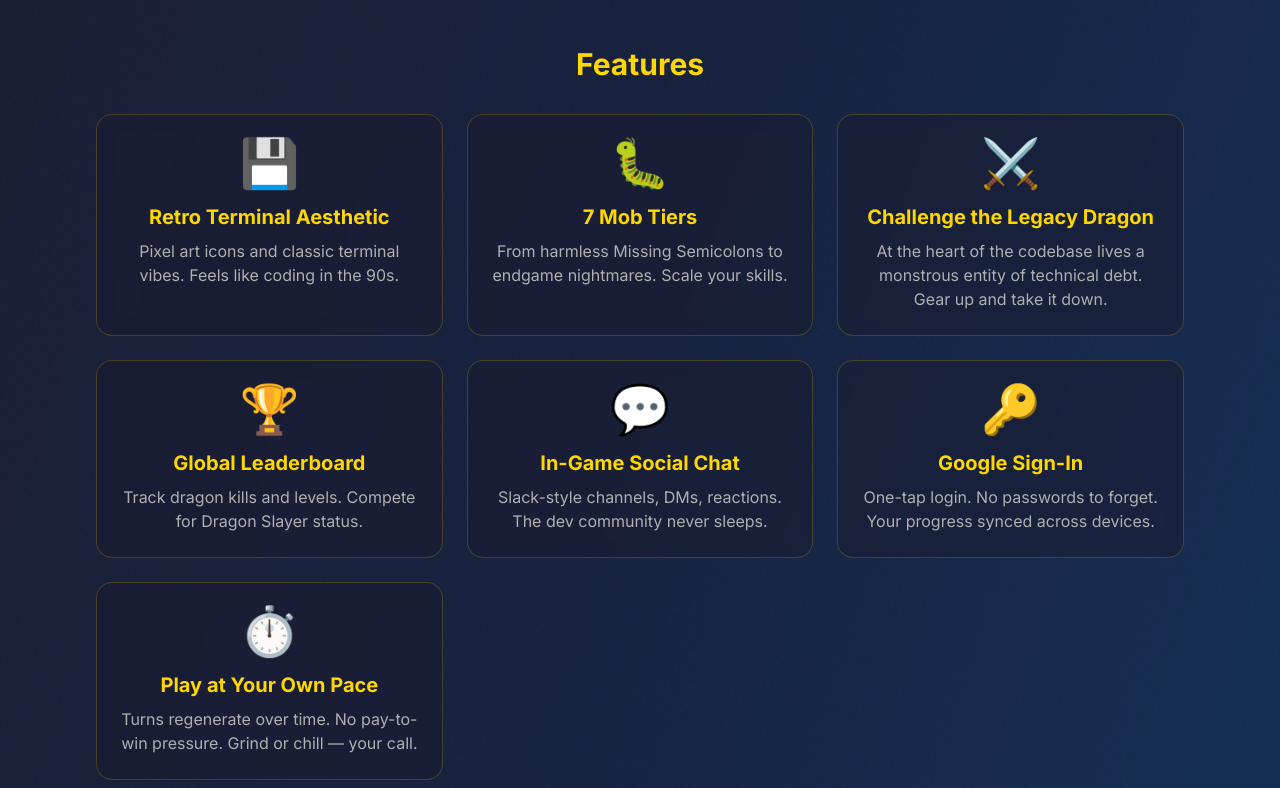
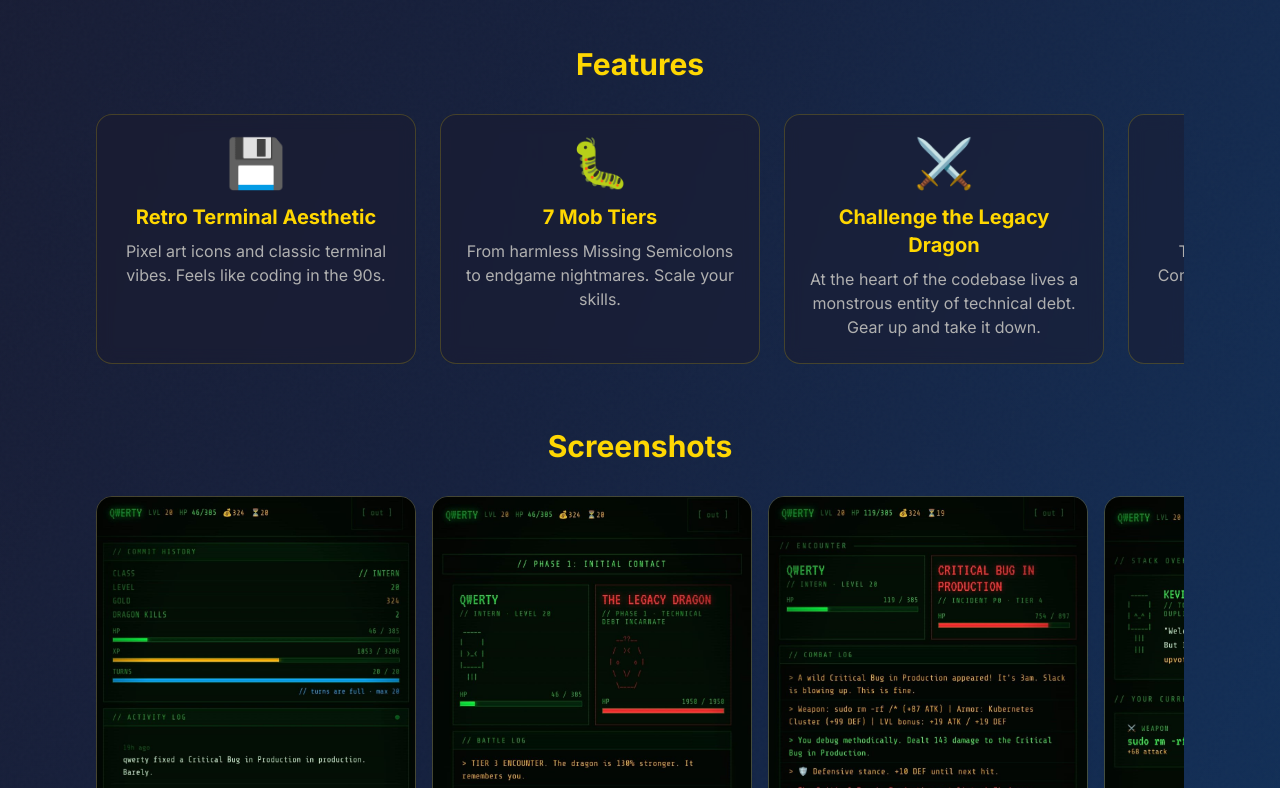
Before and after one commit to jpmoregain-eth/thejpmoregainproject, a Next.js app: page /fork-this-dragon in a window 1280 px wide. Shown: the part 1532-2320 px from the top of the page. Built offline with nearby package versions, Linux system fonts and the light colour scheme.

Commit message:
Convert features to horizontal scrollable carousel

```diff
--- a/src/app/fork-this-dragon/page.tsx
+++ b/src/app/fork-this-dragon/page.tsx
@@ -49,41 +49,41 @@ export default function ForkThisDragonPage() {
           </div>
         </section>
 
-        {/* Features Grid */}
+        {/* Features Carousel */}
         <section className="mt-12">
           <h2 className="text-3xl font-bold mb-8 text-center text-[#FFD700]">Features</h2>
-          <div className="grid grid-cols-1 sm:grid-cols-2 lg:grid-cols-3 gap-6">
-            <div className="bg-[#1a1a2e]/50 backdrop-blur-sm rounded-2xl p-6 border border-[#FFD700]/20 text-center hover:border-[#FFD700]/50 transition-all">
+          <div className="flex gap-6 overflow-x-auto snap-x snap-mandatory pb-4 scrollbar-thin scrollbar-thumb-[#FFD700]/30 scrollbar-track-transparent">
+            <div className="snap-center shrink-0 w-[280px] sm:w-[320px] bg-[#1a1a2e]/50 backdrop-blur-sm rounded-2xl p-6 border border-[#FFD700]/20 text-center hover:border-[#FFD700]/50 transition-all">
               <div className="text-5xl mb-4">💾</div>
               <h3 className="text-xl font-bold mb-2 text-[#FFD700]">Retro Terminal Aesthetic</h3>
               <p className="text-[#B0B0B0]">Pixel art icons and classic terminal vibes. Feels like coding in the 90s.</p>
             </div>
-            <div className="bg-[#1a1a2e]/50 backdrop-blur-sm rounded-2xl p-6 border border-[#FFD700]/20 text-center hover:border-[#FFD700]/50 transition-all">
+            <div className="snap-center shrink-0 w-[280px] sm:w-[320px] bg-[#1a1a2e]/50 backdrop-blur-sm rounded-2xl p-6 border border-[#FFD700]/20 text-center hover:border-[#FFD700]/50 transition-all">
               <div className="text-5xl mb-4">🐛</div>
               <h3 className="text-xl font-bold mb-2 text-[#FFD700]">7 Mob Tiers</h3>
               <p className="text-[#B0B0B0]">From harmless Missing Semicolons to endgame nightmares. Scale your skills.</p>
             </div>
-            <div className="bg-[#1a1a2e]/50 backdrop-blur-sm rounded-2xl p-6 border border-[#FFD700]/20 text-center hover:border-[#FFD700]/50 transition-all">
+            <div className="snap-center shrink-0 w-[280px] sm:w-[320px] bg-[#1a1a2e]/50 backdrop-blur-sm rounded-2xl p-6 border border-[#FFD700]/20 text-center hover:border-[#FFD700]/50 transition-all">
               <div className="text-5xl mb-4">⚔️</div>
               <h3 className="text-xl font-bold mb-2 text-[#FFD700]">Challenge the Legacy Dragon</h3>
               <p className="text-[#B0B0B0]">At the heart of the codebase lives a monstrous entity of technical debt. Gear up and take it down.</p>
             </div>
-            <div className="bg-[#1a1a2e]/50 backdrop-blur-sm rounded-2xl p-6 border border-[#FFD700]/20 text-center hover:border-[#FFD700]/50 transition-all">
+            <div className="snap-center shrink-0 w-[280px] sm:w-[320px] bg-[#1a1a2e]/50 backdrop-blur-sm rounded-2xl p-6 border border-[#FFD700]/20 text-center hover:border-[#FFD700]/50 transition-all">
               <div className="text-5xl mb-4">🏆</div>
               <h3 className="text-xl font-bold mb-2 text-[#FFD700]">Global Leaderboard</h3>
               <p className="text-[#B0B0B0]">Track dragon kills and levels. Compete for Dragon Slayer status.</p>
             </div>
-            <div className="bg-[#1a1a2e]/50 backdrop-blur-sm rounded-2xl p-6 border border-[#FFD700]/20 text-center hover:border-[#FFD700]/50 transition-all">
+            <div className="snap-center shrink-0 w-[280px] sm:w-[320px] bg-[#1a1a2e]/50 backdrop-blur-sm rounded-2xl p-6 border border-[#FFD700]/20 text-center hover:border-[#FFD700]/50 transition-all">
               <div className="text-5xl mb-4">💬</div>
               <h3 className="text-xl font-bold mb-2 text-[#FFD700]">In-Game Social Chat</h3>
               <p className="text-[#B0B0B0]">Slack-style channels, DMs, reactions. The dev community never sleeps.</p>
             </div>
-            <div className="bg-[#1a1a2e]/50 backdrop-blur-sm rounded-2xl p-6 border border-[#FFD700]/20 text-center hover:border-[#FFD700]/50 transition-all">
+            <div className="snap-center shrink-0 w-[280px] sm:w-[320px] bg-[#1a1a2e]/50 backdrop-blur-sm rounded-2xl p-6 border border-[#FFD700]/20 text-center hover:border-[#FFD700]/50 transition-all">
               <div className="text-5xl mb-4">🔑</div>
               <h3 className="text-xl font-bold mb-2 text-[#FFD700]">Google Sign-In</h3>
               <p className="text-[#B0B0B0]">One-tap login. No passwords to forget. Your progress synced across devices.</p>
             </div>
-            <div className="bg-[#1a1a2e]/50 backdrop-blur-sm rounded-2xl p-6 border border-[#FFD700]/20 text-center hover:border-[#FFD700]/50 transition-all sm:col-span-2 lg:col-span-1">
+            <div className="snap-center shrink-0 w-[280px] sm:w-[320px] bg-[#1a1a2e]/50 backdrop-blur-sm rounded-2xl p-6 border border-[#FFD700]/20 text-center hover:border-[#FFD700]/50 transition-all">
               <div className="text-5xl mb-4">⏱️</div>
               <h3 className="text-xl font-bold mb-2 text-[#FFD700]">Play at Your Own Pace</h3>
               <p className="text-[#B0B0B0]">Turns regenerate over time. No pay-to-win pressure. Grind or chill — your call.</p>
```
